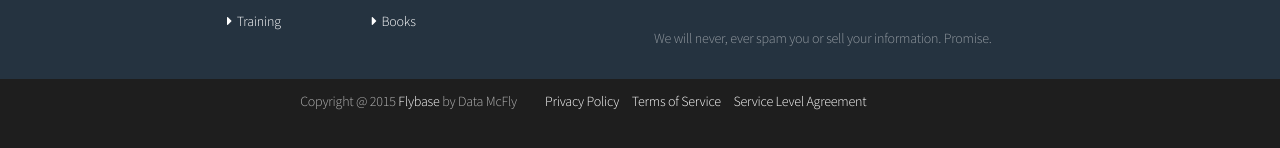
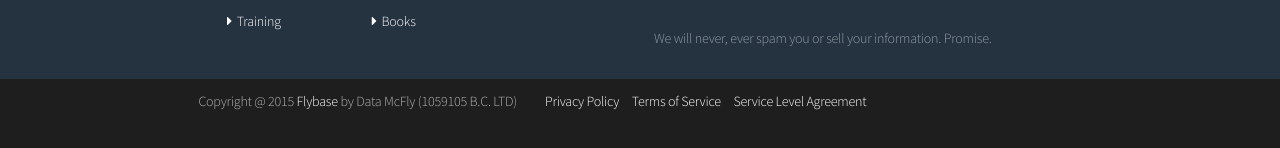
Before and after one commit to flybaseio/flybase-home, a Jekyll site: the page built from index.html, in a window 1280 px wide and 900 px high, scrolled down 4648 px. Shown: the part 749-897 px from the top of the window. Built offline with Jekyll 4.4.1, drawn with Linux system fonts in a browser that asks for light colours; nearby versions of some CDN libraries.

Commit message:
Update footer.html

```diff
--- a/_includes/footer.html
+++ b/_includes/footer.html
@@ -69,7 +69,7 @@
 		        <div class="row">
 		            <div class="5u 12u(mobilep) align-right">
 			            <small class="copyright">
-			            	Copyright @ 2015 <a href="//flybase.io/" target="_blank">Flybase</a> by Data McFly
+			            	Copyright @ {{ site.time | date: '%Y' }} <a href="//flybase.io/" target="_blank">Flybase</a> by Data McFly <small>(1059105 B.C. LTD)</small>
 				        </small>
 		            </div>
 		            <div class="5u 12u(mobilep) align-left">
```
